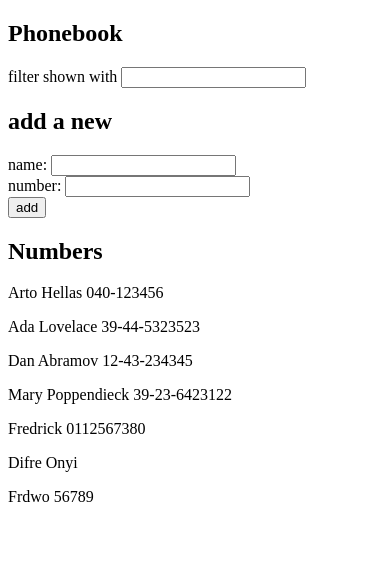
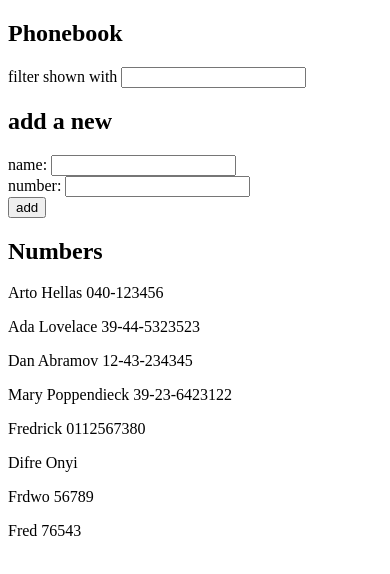
Before and after one commit to FredrickOguya/Full-Stack-Open, a React (Vite) app in the folder Part 2/the phonebook/: page / in a window 390 px wide. Shown: the top 574 px of the page. Built offline with nearby package versions, Linux system fonts and the light colour scheme; data requests are answered from the project's data file.

Commit message:
2.13: The phonebook step 8

```diff
--- a/Part 2/the phonebook/db.json
+++ b/Part 2/the phonebook/db.json
@@ -34,6 +34,11 @@
       "id": "edb5",
       "name": "Frdwo",
       "number": "56789"
+    },
+    {
+      "id": "51d3",
+      "name": "Fred",
+      "number": "76543"
     }
   ]
 }
--- a/Part 2/the phonebook/src/App.jsx
+++ b/Part 2/the phonebook/src/App.jsx
@@ -1,5 +1,7 @@
 import { useEffect, useState } from 'react';
 import axios from 'axios';
+import PersonService from './services/persons';
+
     const Filter = ({searchedName,handleSearch}) => {
       return(
         <p>filter shown with <input
@@ -49,9 +51,9 @@ const App = () => {
   const [searchedName, setSearchedName] = useState('');
 
   useEffect(()=> {
-    axios.get('http://localhost:3001/persons')
+    PersonService
+    .getPersons()
     .then(response => {
-      console.log('promise fulfilled')
       setPersons(response.data)
     })
   }, [])
@@ -69,12 +71,15 @@ const App = () => {
     if(alreadyExists) {
       alert(`${newName} is already added to phonebook`)
     }else{
-      axios.post('http://localhost:3001/persons',numberObject)
-              .then(response => {
-                setPersons([...persons,response.data])
-                setNewName('');
-                setNewNumber('');
-              })
+
+      PersonService
+      .createPerson(numberObject)
+      .then(response => {
+        setPersons(persons.concat(response.data));
+        setNewNumber('');
+        setNewName('')
+      })
+
     }
 
 
--- /dev/null
+++ b/Part 2/the phonebook/src/services/persons.js
@@ -0,0 +1,14 @@
+import axios from "axios"
+
+const baseurl = 'http://localhost:3001/persons'
+
+const getPersons = () => {
+  return axios.get(baseurl);
+}
+
+const createPerson = newPerson => {
+  return axios.post(baseurl,newPerson);
+}
+
+
+export default { getPersons, createPerson }
```
